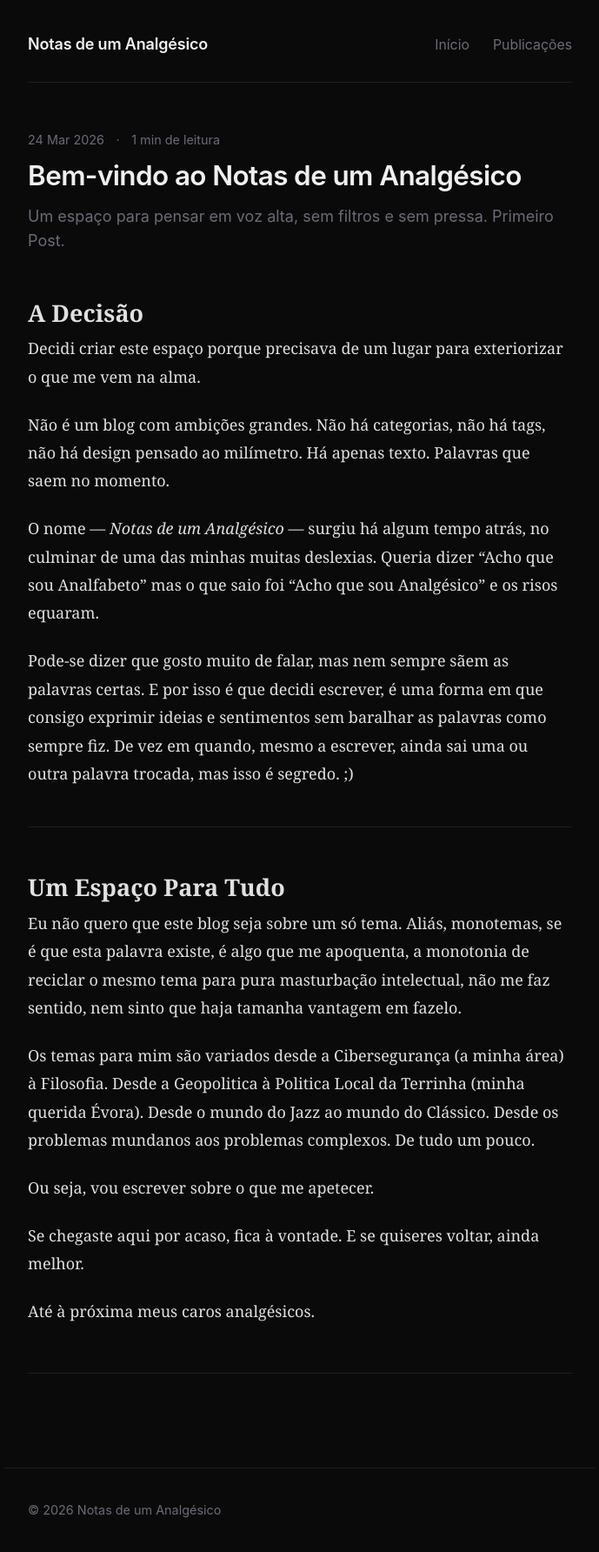
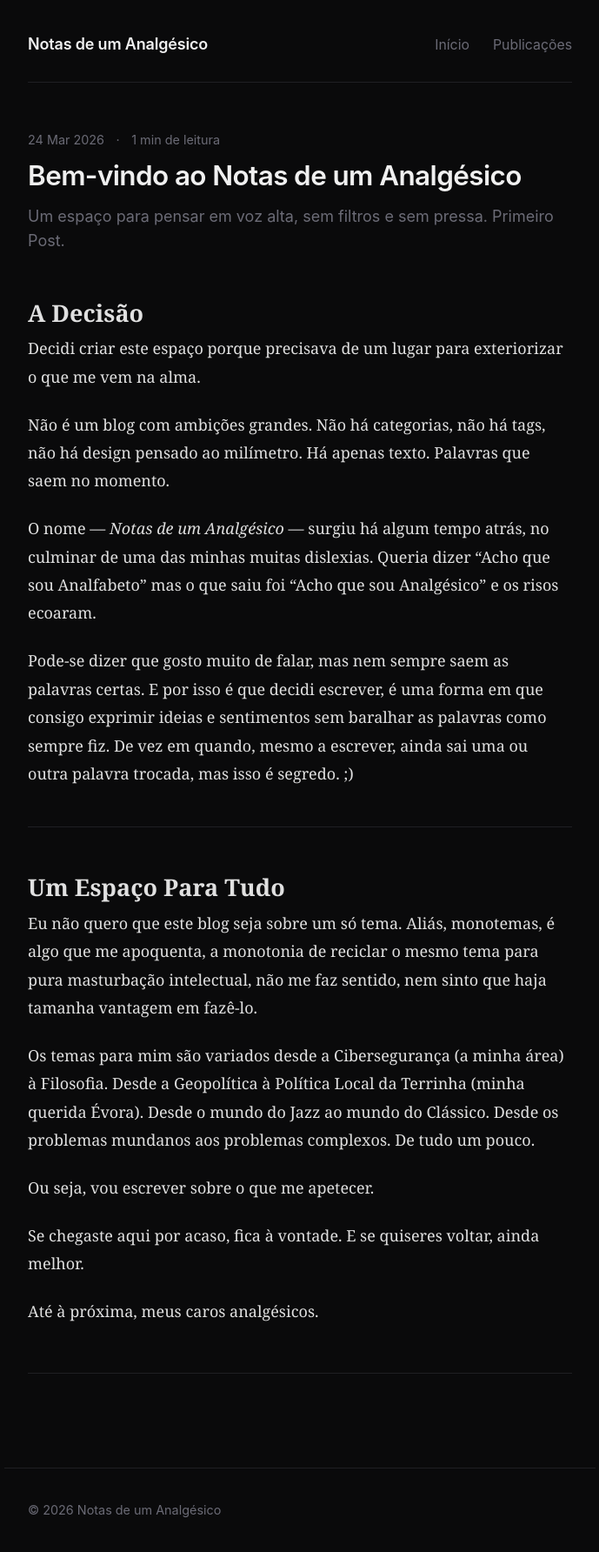
Before and after one commit to FilipeS0usa/blog, a Jekyll site: the page built from _posts/2026-03-24-bem-vindo.md, in a window 1280 px wide. Shown: the whole page at 87% size, without its empty margins (295-984 px from the left). Built offline with Jekyll 4.4.1, drawn with Linux system fonts in a browser that asks for light colours.

Commit message:
Fix typos and grammar in first blog post
Correct spelling errors (dislexias, saiu, ecoaram, saem), fix
accent marks (Geopolítica, Política), fix pronoun clitic (fazê-lo),
and add missing punctuation.

Co-Authored-By: Claude Opus 4.6 <noreply@anthropic.com>

```diff
--- a/_posts/2026-03-24-bem-vindo.md
+++ b/_posts/2026-03-24-bem-vindo.md
@@ -14,10 +14,10 @@ Não é um blog com ambições grandes. Não há categorias, não há tags, não
 pensado ao milímetro. Há apenas texto. Palavras que saem no momento.
 
 O nome — *Notas de um Analgésico* — surgiu há algum tempo atrás, no culminar de
-uma das minhas muitas deslexias. Queria dizer "Acho que sou Analfabeto" mas o que
-saio foi "Acho que sou Analgésico" e os risos equaram.
+uma das minhas muitas dislexias. Queria dizer "Acho que sou Analfabeto" mas o que
+saiu foi "Acho que sou Analgésico" e os risos ecoaram.
 
-Pode-se dizer que gosto muito de falar, mas nem sempre sãem as palavras certas.
+Pode-se dizer que gosto muito de falar, mas nem sempre saem as palavras certas.
 E por isso é que decidi escrever, é uma forma em que consigo exprimir ideias e
 sentimentos sem baralhar as palavras como sempre fiz. De vez em quando, mesmo
 a escrever, ainda sai uma ou outra palavra trocada, mas isso é segredo. ;)
@@ -26,13 +26,12 @@ a escrever, ainda sai uma ou outra palavra trocada, mas isso é segredo. ;)
 
 # Um Espaço Para Tudo
 
-Eu não quero que este blog seja sobre um só tema. Aliás, monotemas, se é que esta
-palavra existe, é algo que me apoquenta, a monotonia de reciclar o mesmo tema para
-pura masturbação intelectual, não me faz sentido, nem sinto que haja tamanha vantagem
-em fazelo.
+Eu não quero que este blog seja sobre um só tema. Aliás, monotemas, é algo que
+me apoquenta, a monotonia de reciclar o mesmo tema para pura masturbação
+intelectual, não me faz sentido, nem sinto que haja tamanha vantagem em fazê-lo.
 
 Os temas para mim são variados desde a Cibersegurança (a minha área) à
-Filosofia. Desde a Geopolitica à Politica Local da Terrinha (minha querida Évora).
+Filosofia. Desde a Geopolítica à Política Local da Terrinha (minha querida Évora).
 Desde o mundo do Jazz ao mundo do Clássico. Desde os problemas mundanos aos problemas
 complexos. De tudo um pouco.
 
@@ -40,4 +39,4 @@ Ou seja, vou escrever sobre o que me apetecer.
 
 Se chegaste aqui por acaso, fica à vontade. E se quiseres voltar, ainda melhor.
 
-Até à próxima meus caros analgésicos.
+Até à próxima, meus caros analgésicos.
```
